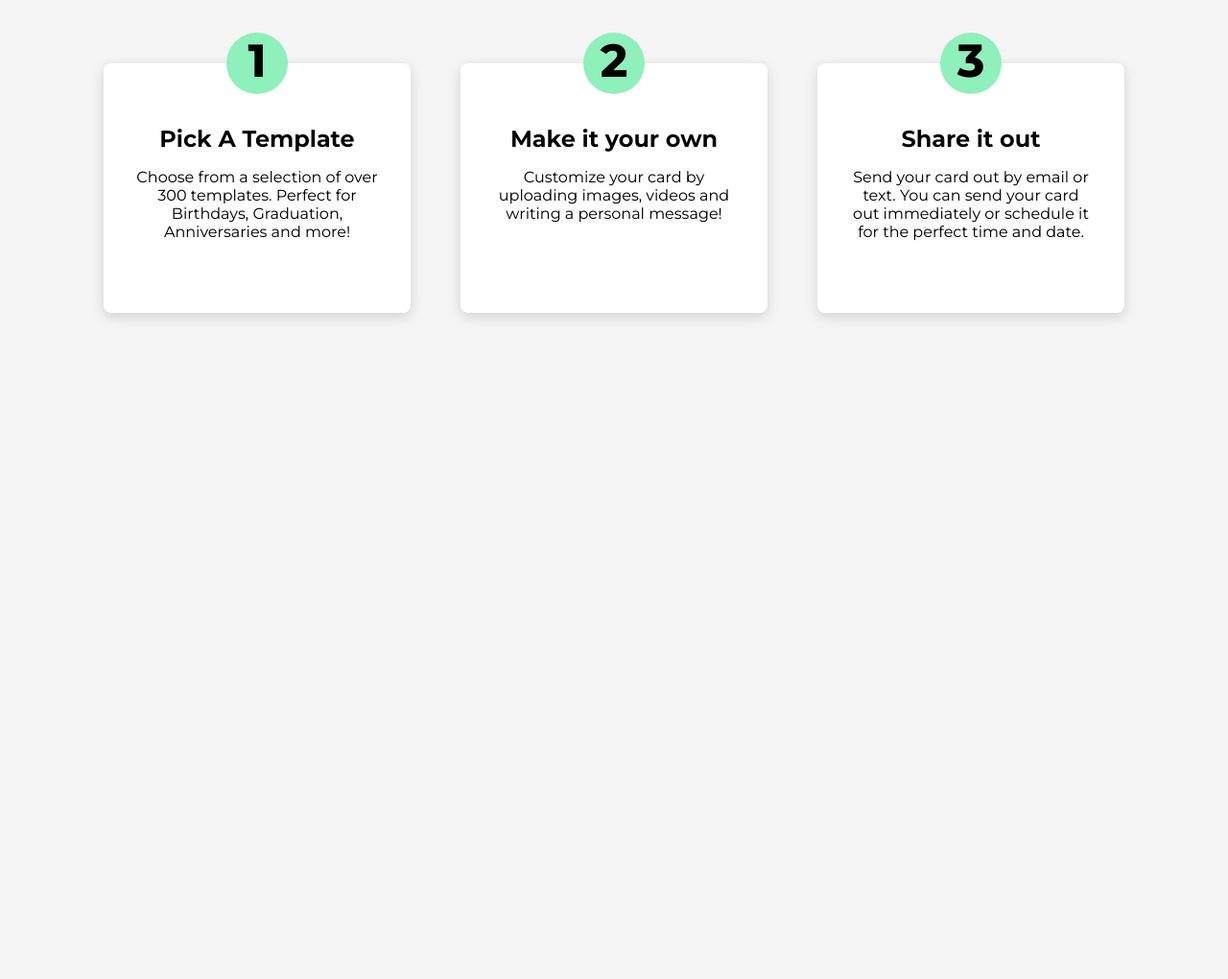
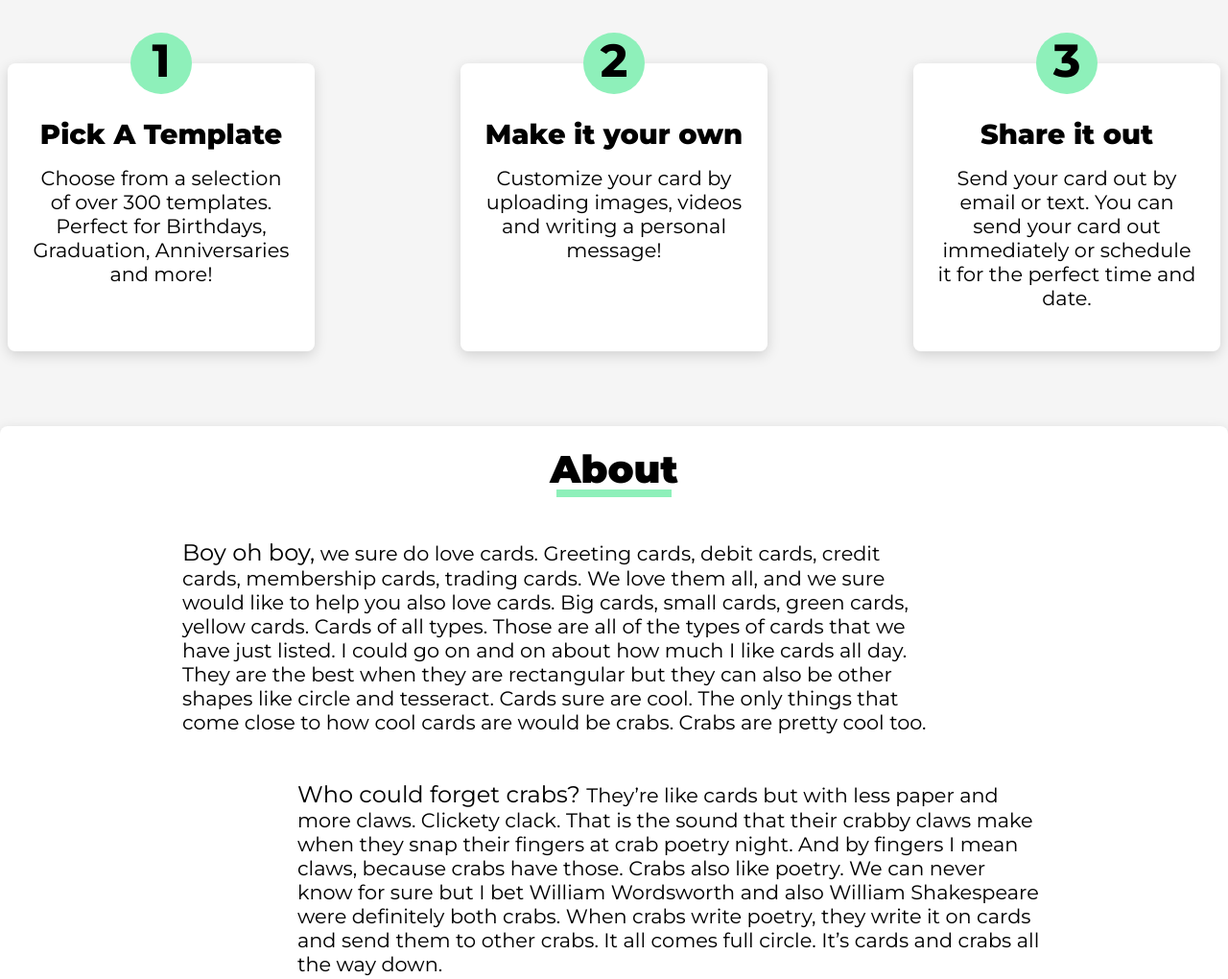
Before and after one commit to RVCC-IDMX/get-started-ericbrown8787, a website built with Parcel: page src/index.html in a window 1280 px wide. Shown: the part 260-1280 px from the top of the page at 96% size. Before the commit the page ends 800 px from the top, so only its background shows below. Built offline with nearby package versions, Linux system fonts and the light colour scheme.

Commit message:
Add About section and make it responsive
I added the "About" section and made it behave as intended at all
breakpoints.

```diff
--- a/src/index.html
+++ b/src/index.html
@@ -55,6 +55,33 @@
           </section>
         </div>
       </article>
+
+      <article class="about">
+        <h2 class="about__heading">About</h2>
+        <p class="about__paragraph about__paragraph--1 paragraph">
+          <span class="paragraph__larger-text">Boy oh boy,</span> we sure do
+          love cards. Greeting cards, debit cards, credit cards, membership
+          cards, trading cards. We love them all, and we sure would like to help
+          you also love cards. Big cards, small cards, green cards, yellow
+          cards. Cards of all types. Those are all of the types of cards that we
+          have just listed. I could go on and on about how much I like cards all
+          day. They are the best when they are rectangular but they can also be
+          other shapes like circle and tesseract. Cards sure are cool. The only
+          things that come close to how cool cards are would be crabs. Crabs are
+          pretty cool too.
+        </p>
+        <p class="about__paragraph about__paragraph--2 paragraph">
+          <span class="paragraph__larger-text">Who could forget crabs? </span>
+          They’re like cards but with less paper and more claws. Clickety clack.
+          That is the sound that their crabby claws make when they snap their
+          fingers at crab poetry night. And by fingers I mean claws, because
+          crabs have those. Crabs also like poetry. We can never know for sure
+          but I bet William Wordsworth and also William Shakespeare were
+          definitely both crabs. When crabs write poetry, they write it on cards
+          and send them to other crabs. It all comes full circle. It’s cards and
+          crabs all the way down.
+        </p>
+      </article>
     </main>
 
     <footer></footer>
--- a/src/scss/base/_typography.scss
+++ b/src/scss/base/_typography.scss
@@ -11,3 +11,8 @@ $body-font: "Montserrat VF", serif;
 $body-wght: "wght" 634;
 $nav-link-wght: "wght" 680;
 $card-counter-wght: "wght" 760;
+$card-heading-wght: "wght" 850;
+$article-heading-wght: "wght" 900;
+
+//font sizes
+$card-font-size: 1.3rem;
--- a/src/scss/components/_card.scss
+++ b/src/scss/components/_card.scss
@@ -18,14 +18,16 @@
   @include mix.base-box-styles;
   text-align: center;
   position: relative;
-  padding: 2rem;
+  padding: 1.5rem;
   width: 320px;
-  height: 260px;
+  height: 300px;
   margin: 0.5rem;
-  border-radius: 0.5rem;
+  border-radius: var.$box-border-radius;
 
   &__title {
     margin: 2rem 0 1rem 0;
+    font-size: 1.8rem;
+    font-variation-settings: type.$card-heading-wght;
   }
 
   &::before {
@@ -44,6 +46,10 @@
     line-height: -2rem;
     font-variation-settings: type.$card-counter-wght;
   }
+
+  &__description {
+    font-size: type.$card-font-size;
+  }
 }
 
 @media screen and (min-width: var.$breakpoint-desktop) {
--- a/src/scss/pages/_home.scss
+++ b/src/scss/pages/_home.scss
@@ -9,15 +9,10 @@ body {
   font-family: type.$body-font;
 }
 
-main {
-  max-width: 1280px;
-  margin-inline: auto;
-}
-
 article {
   margin-block: 70px;
-  margin-inline: auto;
-  max-width: 1080px;
+  margin-inline: 15px;
+  max-width: 1280px;
 }
 
 .hero {
@@ -25,8 +20,73 @@ article {
   &__heading {
     margin-block-end: 90px;
     font-size: 3rem;
+    font-variation-settings: type.$article-heading-wght;
+  }
+}
+
+.about {
+  @include mix.base-box-styles;
+  border-radius: var.$box-border-radius;
+  padding: 20px;
+  &__heading {
+    text-align: center;
+    @include mix.article-heading-styles;
+  }
+  &__heading::after {
+    content: "";
+    position: absolute;
+    height: 8px;
+    width: 120px;
+    background-color: var.$accent-color;
+    bottom: -5px;
+    left: calc(50% - 60px);
+  }
+
+  .paragraph {
+    font-size: 1.3rem;
+    margin-block: 3rem;
+    &__larger-text {
+      font-size: 1.5rem;
+    }
   }
 }
 
 @media screen and (min-width: var.$breakpoint-tablet) {
+  article {
+    margin-inline: 20px;
+  }
+  .about {
+    padding-inline: 90px;
+  }
+
+  .paragraph {
+    font-size: 1.4rem;
+    &__larger-text {
+      font-size: 1.7rem;
+    }
+  }
 }
+
+@media screen and (min-width: var.$breakpoint-desktop) {
+  article {
+    margin-inline: auto;
+  }
+  .about {
+    padding-inline: 190px;
+    padding-block-end: 90px;
+
+    &__paragraph:nth-child(odd) {
+      margin-inline-start: 120px;
+    }
+
+    &__paragraph:nth-child(even) {
+      margin-inline-end: 120px;
+    }
+  }
+
+  .paragraph {
+    &__larger-text {
+      font-size: 2rem;
+    }
+  }
+}
--- a/src/scss/utilities/_mixins.scss
+++ b/src/scss/utilities/_mixins.scss
@@ -1,6 +1,13 @@
 @use "variables" as var;
-
+@use "../base/typography" as type;
 @mixin base-box-styles {
   background-color: var.$body-box-background-color;
   box-shadow: var.$body-box-shadow;
 }
+
+@mixin article-heading-styles {
+  position: relative;
+  font-variation-settings: type.$article-heading-wght;
+  font-size: 2.5rem;
+  margin-block-end: 48px;
+}
--- a/src/scss/utilities/_variables.scss
+++ b/src/scss/utilities/_variables.scss
@@ -4,6 +4,9 @@ $body-box-background-color: #ffffff;
 $body-box-shadow: 0 4px 14px hsl(0deg, 100%, 0%, 15%);
 $accent-color: #8ef0ba;
 
+//box styling
+$box-border-radius: 0.5rem;
+
 //Breakpoints
 $breakpoint-desktop: 1080px;
 $breakpoint-tablet: 800px;
```
